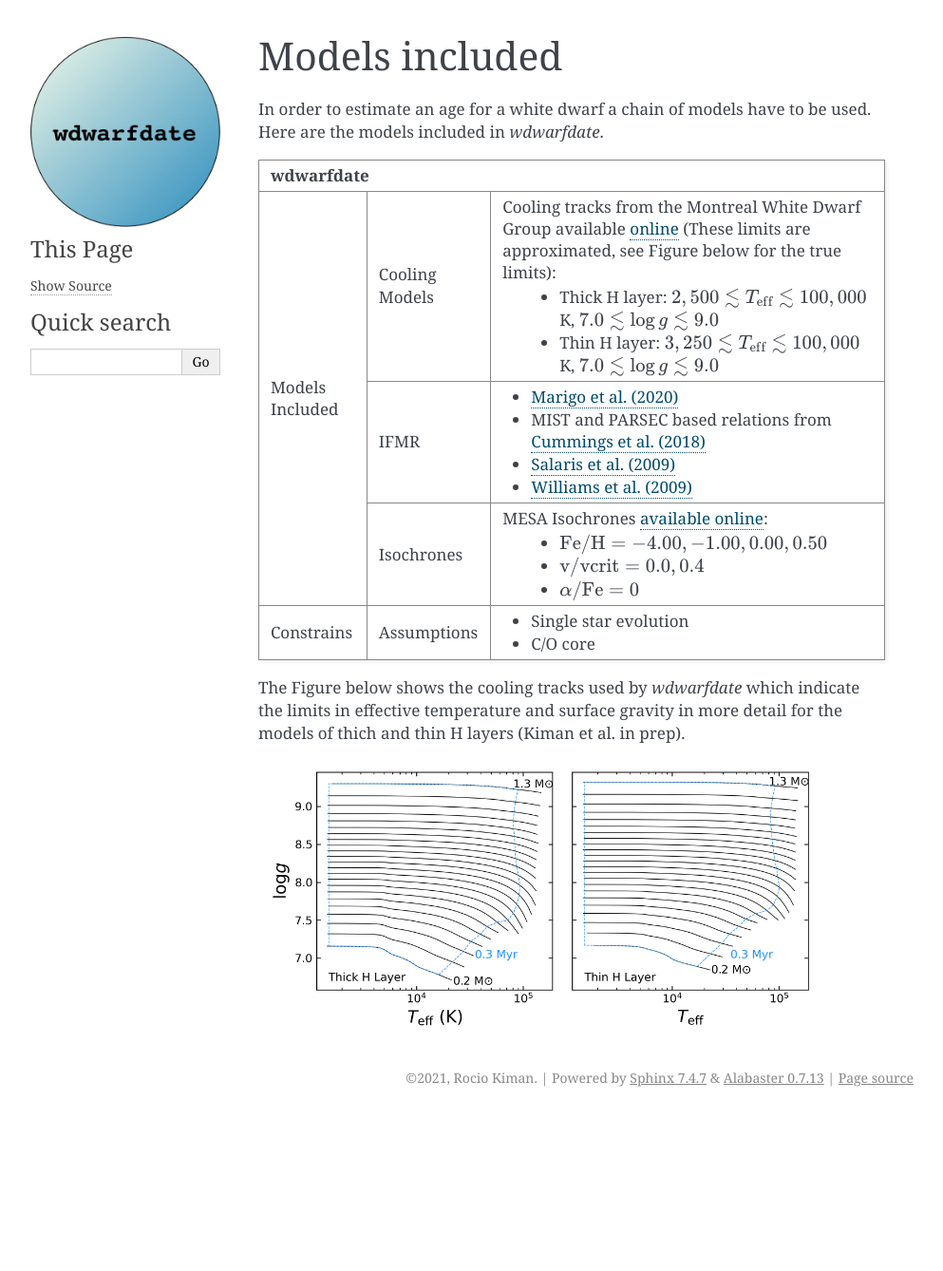
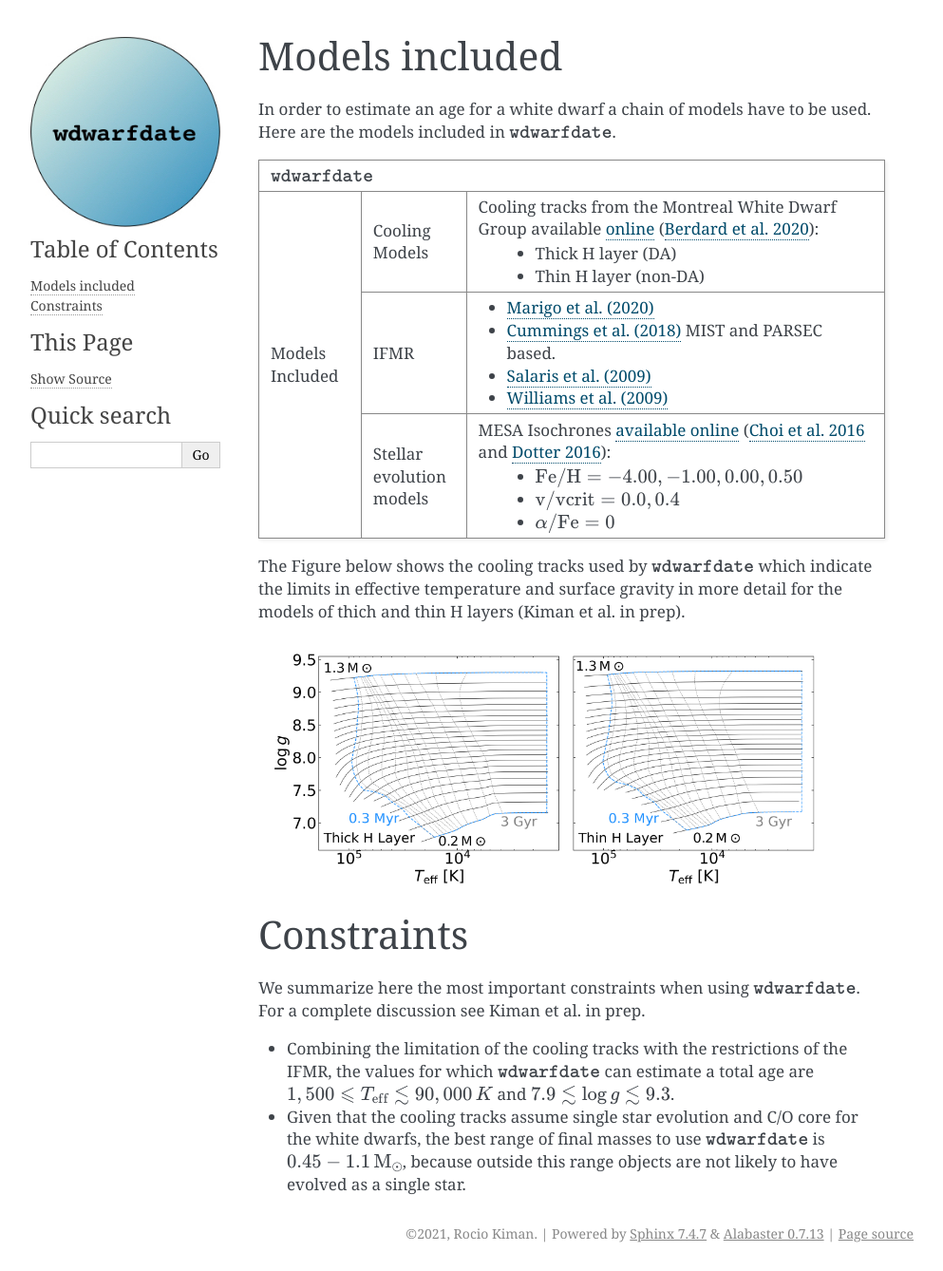
Before and after one commit to rkiman/wdwarfdate, a Sphinx documentation site: the page built from docs/source/user/models_included.rst, in a window 1280 px wide. Shown: the whole page at 95% size, without its empty margins (148-1141 px from the left). Built offline with Sphinx 7.4.7, drawn with Linux system fonts in a browser that asks for light colours; before the commit the page ends 1174 px from its top, so only the background shows below that.

Commit message:
Update website

```diff
--- a/docs/source/user/citation.rst
+++ b/docs/source/user/citation.rst
@@ -1,4 +1,4 @@
 Citation
 --------
 
-If you use *wdwarfdate* in your reaserch, there will be a paper to cite: Kiman et al. in prep.
+If you use :math:`\texttt{wdwarfdate}` in your reaserch please cite: Kiman et al. in prep. Also, please cite the IFMR you decide to use (See :ref:`Models included`), the cooling models (`Berdard et al 2020 <https://ui.adsabs.harvard.edu/abs/2020ApJ...901...93B/abstract>`_) and the stellar evolution models (`Choi et al 2016 <https://iopscience.iop.org/article/10.3847/0004-637X/823/2/102>`_ and `Dotter 2016 <https://iopscience.iop.org/article/10.3847/0067-0049/222/1/8>`_).
--- a/docs/source/user/models_included.rst
+++ b/docs/source/user/models_included.rst
@@ -3,32 +3,38 @@
 Models included
 ===============
 
-In order to estimate an age for a white dwarf a chain of models have to be used. Here are the models included in *wdwarfdate*.
+In order to estimate an age for a white dwarf a chain of models have to be used. Here are the models included in :math:`\texttt{wdwarfdate}`.
 
-+-----------------+------------------+--------------------------------------------------------------------------------------------------------------------------------------------------------------------------------------------------------+
-| wdwarfdate                                                                                                                                                                                                                                  |
-+=================+==================+========================================================================================================================================================================================================+
-| Models Included | Cooling Models   | Cooling tracks from the Montreal White Dwarf Group available `online <http://www.astro.umontreal.ca/~bergeron/CoolingModels/>`_ (These limits are approximated, see Figure below for the true limits): |
-|                 |                  |  - Thick H layer: :math:`2,500 \lesssim T_{\rm eff} \lesssim 100,000` K, :math:`7.0 \lesssim \log g \lesssim 9.0`                                                                                      |
-|                 |                  |  - Thin H layer: :math:`3,250 \lesssim T_{\rm eff} \lesssim 100,000` K, :math:`7.0 \lesssim \log g \lesssim 9.0`                                                                                       |
-|                 +------------------+--------------------------------------------------------------------------------------------------------------------------------------------------------------------------------------------------------+
-|                 | IFMR             | - `Marigo et al. (2020) <https://ui.adsabs.harvard.edu/abs/2020NatAs...4.1102M/abstract>`_                                                                                                             |
-|                 |                  | - MIST and PARSEC based relations from `Cummings et al. (2018) <https://iopscience.iop.org/article/10.3847/1538-4357/aadfd6>`_                                                                         |
-|                 |                  | - `Salaris et al. (2009) <https://ui.adsabs.harvard.edu/abs/2009ApJ...692.1013S/abstract>`_                                                                                                            |
-|                 |                  | - `Williams et al. (2009) <https://iopscience.iop.org/article/10.1088/0004-637X/693/1/355>`_                                                                                                           |
-|                 +------------------+--------------------------------------------------------------------------------------------------------------------------------------------------------------------------------------------------------+
-|                 | Isochrones       | MESA Isochrones `available online <http://waps.cfa.harvard.edu/MIST/>`_:                                                                                                                               |
-|                 |                  |  - :math:`{\rm Fe/H} = -4.00, -1.00, 0.00, 0.50`                                                                                                                                                       |
-|                 |                  |  - :math:`{\rm v/vcrit} = 0.0, 0.4`                                                                                                                                                                    |
-|                 |                  |  - :math:`\alpha/{\rm Fe} = 0`                                                                                                                                                                         |
-+-----------------+------------------+--------------------------------------------------------------------------------------------------------------------------------------------------------------------------------------------------------+
-| Constrains      | Assumptions      | - Single star evolution                                                                                                                                                                                |
-|                 |                  | - C/O core                                                                                                                                                                                             |
-+-----------------+------------------+--------------------------------------------------------------------------------------------------------------------------------------------------------------------------------------------------------+
++-----------------+------------------+----------------------------------------------------------------------------------------------------------------------------------------------------------------------------------------------------------------------------------------------------------+
+| :math:`\texttt{wdwarfdate}`                                                                                                                                                                                                                                                                   |
++=================+==================+==========================================================================================================================================================================================================================================================+
+| Models Included | Cooling Models   | Cooling tracks from the Montreal White Dwarf Group available `online <http://www.astro.umontreal.ca/~bergeron/CoolingModels/>`_ (`Berdard et al. 2020 <https://ui.adsabs.harvard.edu/abs/2020ApJ...901...93B/abstract>`_):                               |
+|                 |                  |  - Thick H layer (DA)                                                                                                                                                                                                                                    |
+|                 |                  |  - Thin H layer (non-DA)                                                                                                                                                                                                                                 |
+|                 +------------------+----------------------------------------------------------------------------------------------------------------------------------------------------------------------------------------------------------------------------------------------------------+
+|                 | IFMR             | - `Marigo et al. (2020) <https://ui.adsabs.harvard.edu/abs/2020NatAs...4.1102M/abstract>`_                                                                                                                                                               |
+|                 |                  | - `Cummings et al. (2018) <https://iopscience.iop.org/article/10.3847/1538-4357/aadfd6>`_ MIST and PARSEC based.                                                                                                                                         |
+|                 |                  | - `Salaris et al. (2009) <https://ui.adsabs.harvard.edu/abs/2009ApJ...692.1013S/abstract>`_                                                                                                                                                              |
+|                 |                  | - `Williams et al. (2009) <https://iopscience.iop.org/article/10.1088/0004-637X/693/1/355>`_                                                                                                                                                             |
+|                 +------------------+----------------------------------------------------------------------------------------------------------------------------------------------------------------------------------------------------------------------------------------------------------+
+|                 | Stellar evolution| MESA Isochrones `available online <http://waps.cfa.harvard.edu/MIST/>`_ (`Choi et al. 2016 <https://iopscience.iop.org/article/10.3847/0004-637X/823/2/102>`_ and `Dotter 2016 <https://iopscience.iop.org/article/10.3847/0067-0049/222/1/8>`_):        |
+|                 | models           |  - :math:`{\rm Fe/H} = -4.00, -1.00, 0.00, 0.50`                                                                                                                                                                                                         |
+|                 |                  |  - :math:`{\rm v/vcrit} = 0.0, 0.4`                                                                                                                                                                                                                      |
+|                 |                  |  - :math:`\alpha/{\rm Fe} = 0`                                                                                                                                                                                                                           |
++-----------------+------------------+----------------------------------------------------------------------------------------------------------------------------------------------------------------------------------------------------------------------------------------------------------+
 
 
 
-The Figure below shows the cooling tracks used by *wdwarfdate* which indicate the limits in effective temperature and surface gravity in more detail for the models of thich and thin H layers (Kiman et al. in prep).
+The Figure below shows the cooling tracks used by :math:`\texttt{wdwarfdate}` which indicate the limits in effective temperature and surface gravity in more detail for the models of thich and thin H layers (Kiman et al. in prep).
 
 .. image:: cooling_seq.png
    :width: 600
+
+
+Constraints
+===========
+
+We summarize here the most important constraints when using :math:`\texttt{wdwarfdate}`. For a complete discussion see Kiman et al. in prep.
+
+- Combining the limitation of the cooling tracks with the restrictions of the IFMR, the values for which :math:`\texttt{wdwarfdate}` can estimate a total age are :math:`1,500  \leqslant T_{\rm eff}  \lesssim 90,000\,K` and :math:`7.9  \lesssim \log g  \lesssim 9.3`.
+- Given that the cooling tracks assume single star evolution and C/O core for the white dwarfs, the best range of final masses to use :math:`\texttt{wdwarfdate}` is :math:`0.45-1.1\,{\rm M}_{\odot}`, because outside this range objects are not likely to have evolved as a single star.
```
Also changed, not shown: docs/source/index.rst (+22 -12 lines), docs/source/user/install.rst (+5 -8 lines), docs/source/user/cooling_seq.png.
